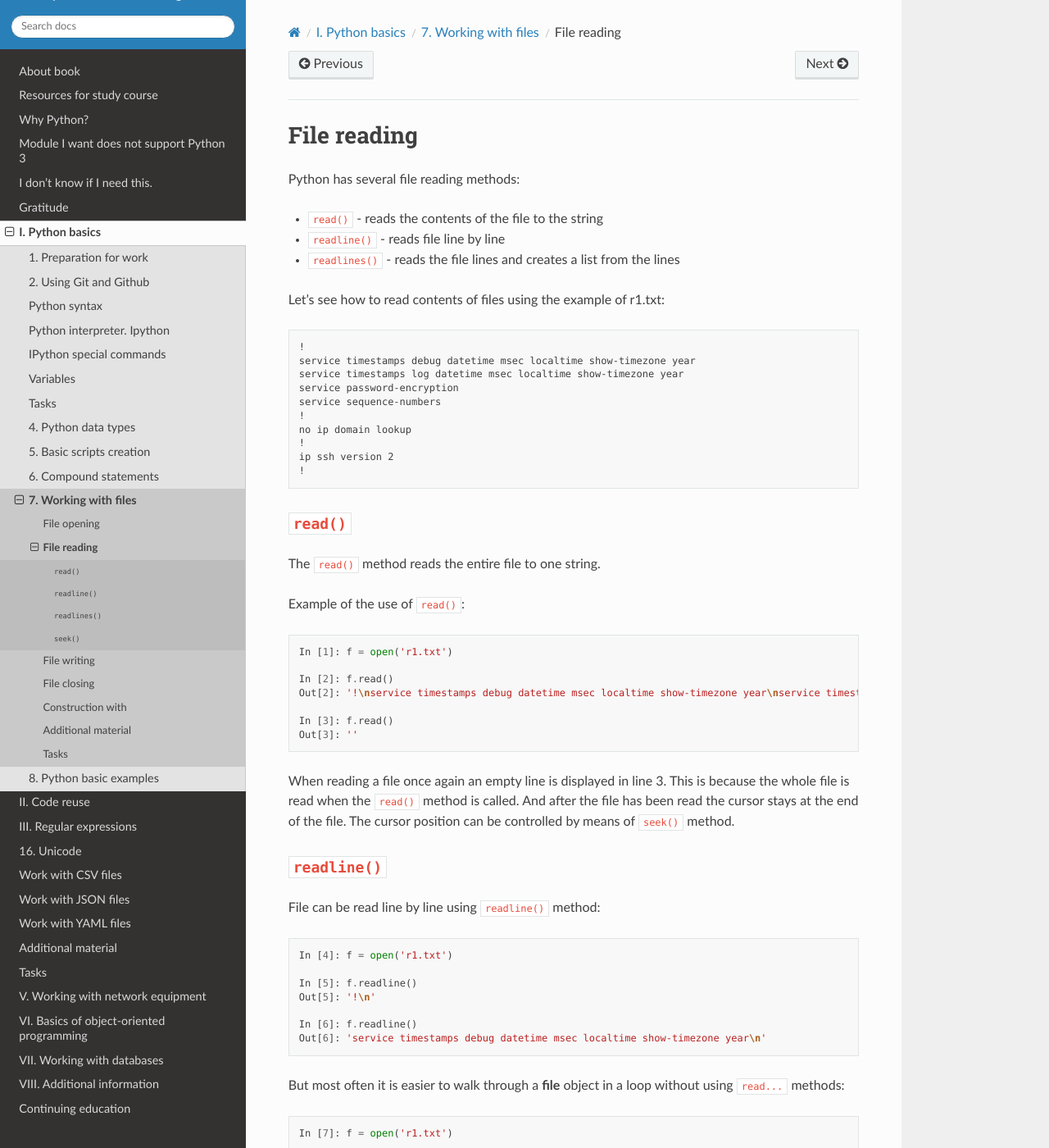
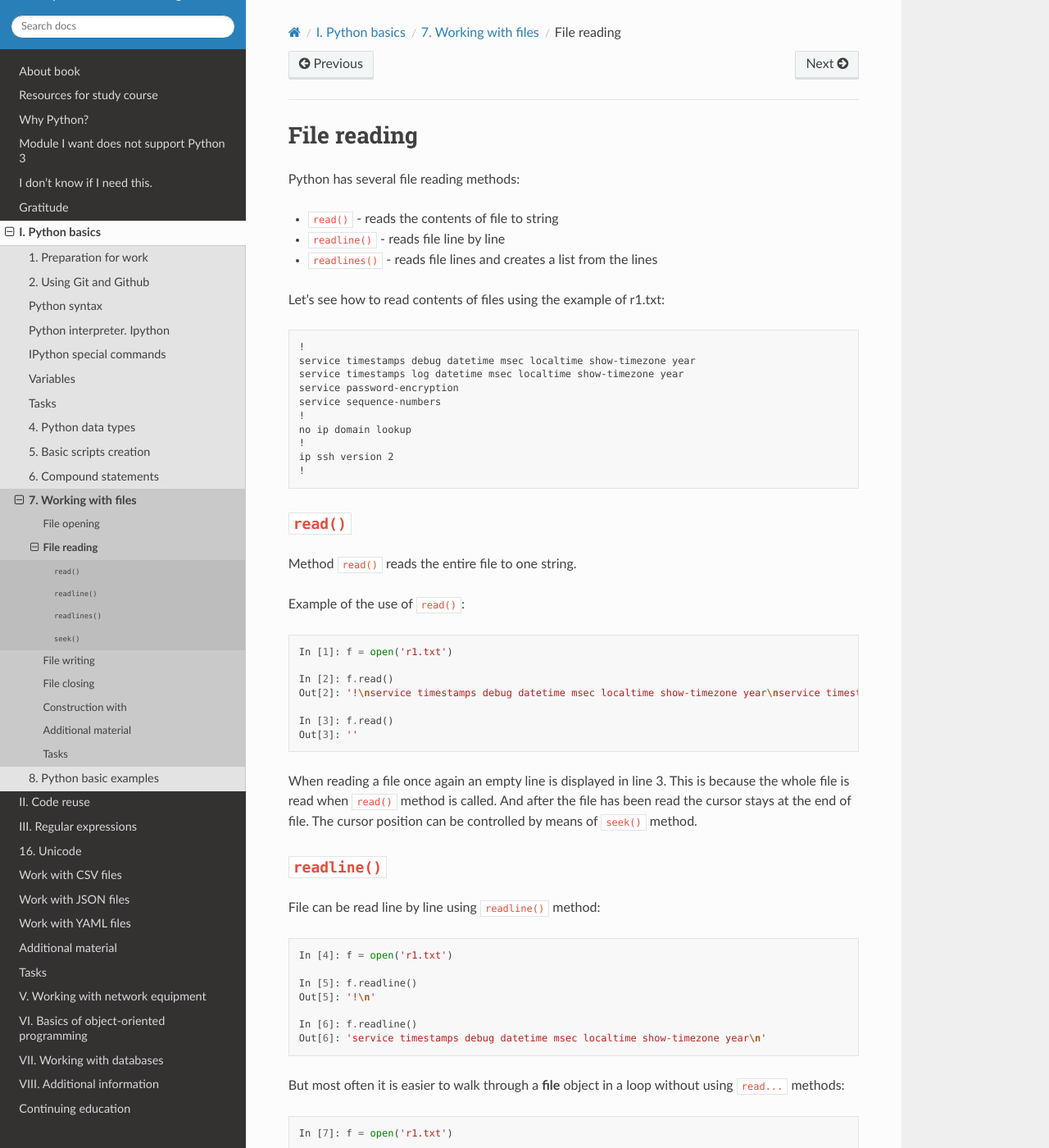
Before and after one commit to natenka/pyneng-book-en, a Sphinx documentation site: the page built from docs/source/book/07_files/2_read.rst, in a window 1280 px wide and 1400 px high. Shown: the whole window at 82% size. Built offline with Sphinx 7.4.7 and the Read the Docs theme 2.0.0, drawn with Linux system fonts in a browser that asks for light colours; pages that are not in the unit, such as notebooks, are missing from menus; some of the changed text lies outside the part shown.

Commit message:
Update 2_read.rst

```diff
--- a/docs/source/book/07_files/2_read.rst
+++ b/docs/source/book/07_files/2_read.rst
@@ -3,9 +3,9 @@
 
 Python has several file reading methods:
 
-* ``read()`` - reads the contents of the file to the string
+* ``read()`` - reads the contents of file to string
 * ``readline()`` - reads file line by line
-* ``readlines()`` - reads the file lines and creates a list from the lines
+* ``readlines()`` - reads file lines and creates a list from the lines
 
 Let’s see how to read contents of files using the example of r1.txt:
 
@@ -25,7 +25,7 @@
 ``read()``
 ^^^^^^^^^^
 
-The ``read()`` method reads the entire file to one string.
+Method ``read()`` reads the entire file to one string.
 
 Example of the use of ``read()``:
 
@@ -39,7 +39,7 @@
     In [3]: f.read()
     Out[3]: ''
 
-When reading a file once again an empty line is displayed in line 3. This is because the whole file is read when the ``read()`` method is called. And after the file has been read the cursor stays at the end of the file. The cursor position can be controlled by means of ``seek()`` method.
+When reading a file once again an empty line is displayed in line 3. This is because the whole file is read when ``read()`` method is called. And after the file has been read the cursor stays at the end of file. The cursor position can be controlled by means of ``seek()`` method.
 
 ``readline()``
 ^^^^^^^^^^^^^^
@@ -107,7 +107,7 @@
      'ip ssh version 2\n',
      '!\n']
 
-If you want to get lines of a file but without a line feed character at the end, you can use ``split()`` method and specify the symbol ``\n`` as a separator:
+If you want to get lines of a file but without a line feed character at the end, you can use ``split()`` method and specify symbol ``\n`` as a separator:
 
 ::
 
@@ -127,9 +127,9 @@
      '!',
      '']
 
-Note that the last item in the list is an empty string.
+Note that the last item in list is an empty string.
 
-If you use ``split()`` before ``rstrip()``, the list will be without empty string at the end:
+If you use ``split()`` before ``rstrip()``, list will be without empty string at the end:
 
 .. code:: python
 
@@ -151,7 +151,7 @@
 ``seek()``
 ^^^^^^^^^^
 
-Until now, the file had to be reopened to read it again. This is because after reading methods the cursor is at the end of the file. And second reading returns an empty string.
+Until now, file had to be reopened to read it again. This is because after reading methods a cursor is at the end of the file. And second reading returns an empty string.
 
 To read information from a file again you need to use the
 ``seek`` method which moves the cursor to the desired position.
@@ -174,19 +174,19 @@
     ip ssh version 2
     !
 
-If you call ``read`` method again the empty string returns:
+If you call ``read`` method again an empty string returns:
 
 .. code:: python
 
     In [17]: print(f.read())
 
-But with the ``seek`` method you can go to the beginning of the file (0 means the beginning of the file):
+But with ``seek`` method you can go to the beginning of file (0 means the beginning of file):
 
 .. code:: python
 
     In [18]: f.seek(0)
 
-Once the cursor has been set to the beginning of the file you can read the content again:
+Once cursor has been set to the beginning of file you can read the content again:
 
 .. code:: python
 
```
